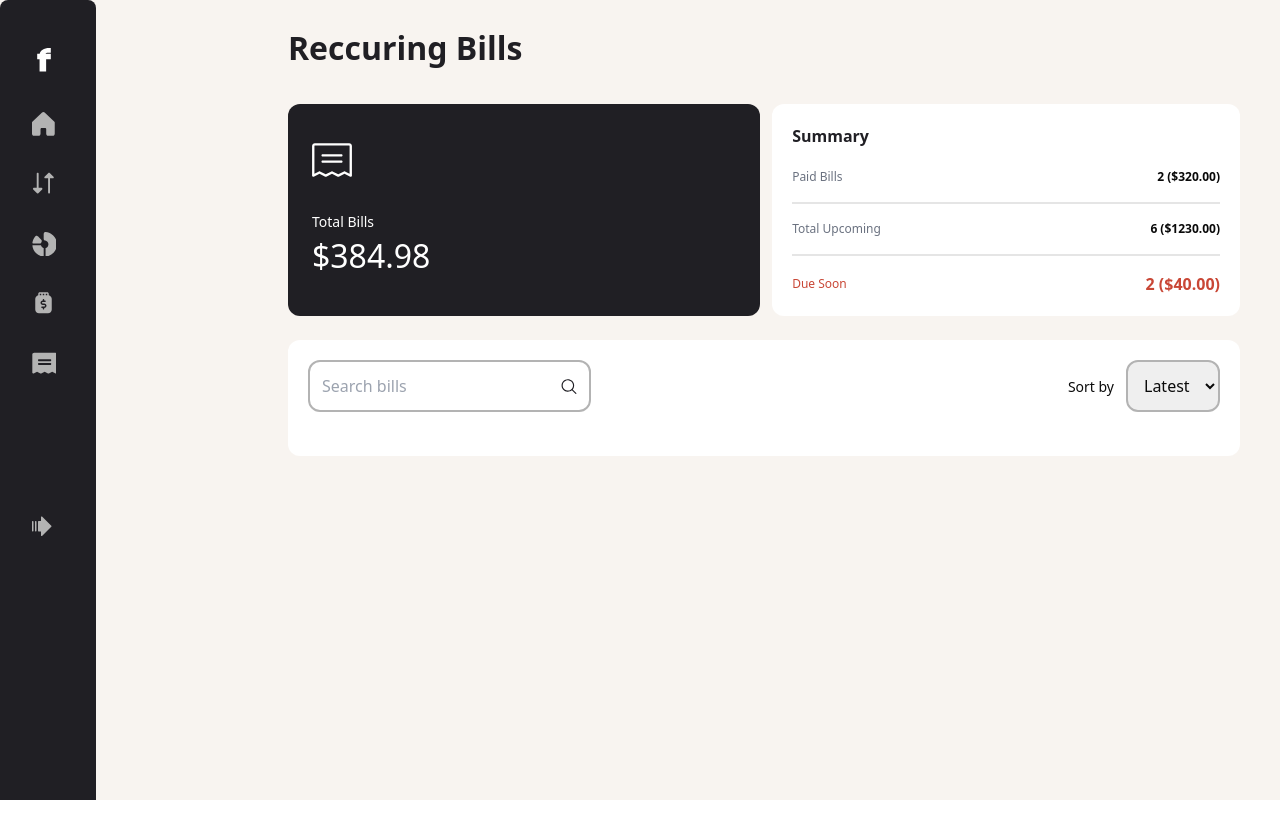
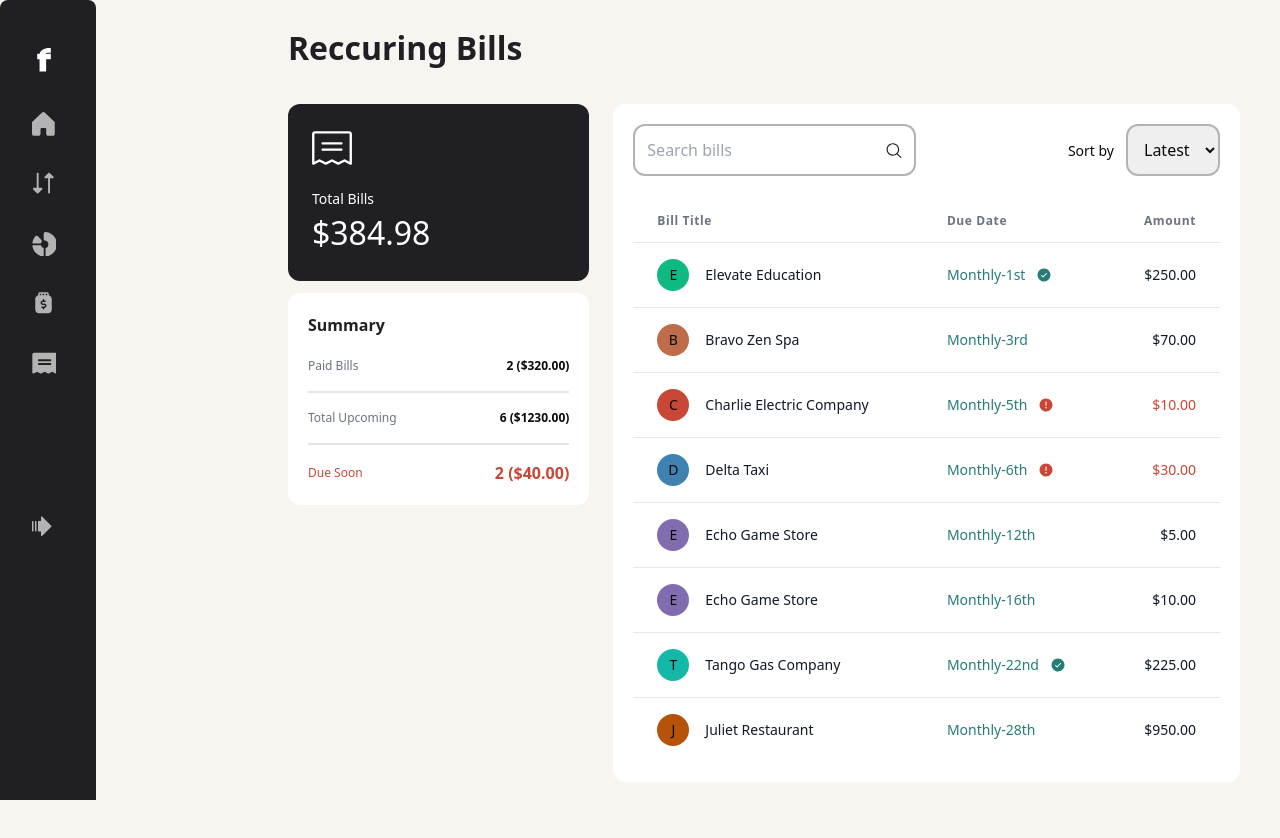
Before and after one commit to Mickaseg/personnal-finance-app, a React (Vite) app: page /recurring-bills in a window 1280 px wide. Shown: the top 838 px of the page. Before the commit the page ends 800 px from the top, so only its background shows below. Built offline with nearby package versions, Linux system fonts and the light colour scheme.

Commit message:
responsive

```diff
--- a/src/components/nav/Navbar.jsx
+++ b/src/components/nav/Navbar.jsx
@@ -20,53 +20,55 @@ const Navbar = () => {
 
     return (<nav
         className={`z-10 bg-grey900 fixed bottom-0 w-screen pt-4 rounded-t-lg  lg:h-screen ${expanded ? "lg:w-64" : "lg:w-24"} transition-all`}>
+
         <div className={"flex justify-start lg:p-8"}>
-                {expanded ? <img src={LogoLarge} className={"h-6 hidden lg:block w-24"} alt=""/> :
+            {expanded ? <img src={LogoLarge} className={"h-6 hidden lg:block whitespace-nowrap w-24"} alt=""/> :
                 <img src={LogoSmall} className={"w-6 h-6 hidden lg:flex lg:justify-center"} alt=""/>}
         </div>
+
         <ul className={"flex justify-evenly lg:flex-col lg:pr-6 lg:gap-4"}>
             <li>
                 <NavLink to={"/"}
-                             className="text-grey300 font-bold text-center text-preset5 flex flex-col items-center pt-2 pb-3 px-6 rounded-t-lg border-b-8 border-grey900 active:bg-white active:text-grey900 active:border-green lg:flex-row lg:text-preset3 lg:gap-4 lg:px-0 lg:pl-7 lg:border-b-0 lg:border-l-4 lg:rounded-tl-none lg:rounded-r-lg">
+                         className="text-grey300 font-bold text-center text-preset5 flex flex-col items-center pt-2 pb-3 px-6 rounded-t-lg border-b-8 border-grey900 active:bg-beige200 active:text-grey900 active:border-green lg:flex-row lg:text-preset3 lg:gap-4 lg:px-0 lg:pl-7 lg:border-b-0 lg:border-l-4 lg:rounded-tl-none lg:rounded-r-lg">
                     <img src={OverviewIcon} alt='#' className="icon w-6 h-6"/>
-                        <span className={"hidden md:block lg:hidden"}>Overview</span>
-                        {expanded ? <span className={"hidden lg:block"}>Overview</span> : null}
+                    <span className={"hidden md:block md:pt-1 lg:hidden"}>Overview</span>
+                    {expanded ? <span className={"hidden lg:block whitespace-nowrap"}>Overview</span> : null}
                 </NavLink>
             </li>
             <li>
                 <NavLink to={"/transactions"}
-                             className="text-grey300 font-bold text-center text-preset5 flex flex-col items-center pt-2 pb-3 px-6 rounded-t-lg border-b-8 border-grey900 active:bg-white active:text-grey900 active:border-green lg:flex-row lg:text-preset3 lg:gap-4 lg:px-0 lg:pl-7 lg:border-b-0 lg:border-l-4 lg:rounded-tl-none lg:rounded-r-lg">
+                         className="text-grey300 font-bold text-center text-preset5 flex flex-col items-center pt-2 pb-3 px-6 rounded-t-lg border-b-8 border-grey900 active:bg-beige200 active:text-grey900 active:border-green lg:flex-row lg:text-preset3 lg:gap-4 lg:px-0 lg:pl-7 lg:border-b-0 lg:border-l-4 lg:rounded-tl-none lg:rounded-r-lg">
                     <img src={TransactionsIcon} alt='#' className="icon"/>
-                        <span className={"hidden md:block lg:hidden"}>Transactions</span>
-                        {expanded ? <span className={"hidden lg:block"}>Transactions</span> : null}
+                    <span className={"hidden md:block md:pt-1 lg:hidden"}>Transactions</span>
+                    {expanded ? <span className={"hidden lg:block whitespace-nowrap"}>Transactions</span> : null}
                 </NavLink>
             </li>
             <li>
                 <NavLink to={"/budgets"}
-                             className="text-grey300 font-bold text-center text-preset5 flex flex-col items-center pt-2 pb-3 px-6 rounded-t-lg border-b-8 border-grey900 active:bg-white active:text-grey900 active:border-green lg:flex-row lg:text-preset3 lg:gap-4 lg:px-0 lg:pl-7 lg:border-b-0 lg:border-l-4 lg:rounded-tl-none lg:rounded-r-lg">
+                         className="text-grey300 font-bold text-center text-preset5 flex flex-col items-center pt-2 pb-3 px-6 rounded-t-lg border-b-8 border-grey900 active:bg-beige200 active:text-grey900 active:border-green lg:flex-row lg:text-preset3 lg:gap-4 lg:px-0 lg:pl-7 lg:border-b-0 lg:border-l-4 lg:rounded-tl-none lg:rounded-r-lg">
                     <img src={BudgetsIcon} alt='#' className="icon"/>
-                        <span className={"hidden md:block lg:hidden"}>Budgets</span>
+                    <span className={"hidden md:block md:pt-1 lg:hidden"}>Budgets</span>
 
-                        {expanded ? <span className={"hidden lg:block"}>Budgets</span> : null}
+                    {expanded ? <span className={"hidden lg:block whitespace-nowrap"}>Budgets</span> : null}
 
                 </NavLink>
             </li>
             <li>
                 <NavLink to={"/pots"}
-                             className="text-grey300 font-bold text-center text-preset5 flex flex-col items-center pt-2 pb-3 px-6 rounded-t-lg border-b-8 border-grey900 active:bg-white active:text-grey900 active:border-green lg:flex-row lg:text-preset3 lg:gap-4 lg:px-0 lg:pl-7 lg:border-b-0 lg:border-l-4 lg:rounded-tl-none lg:rounded-r-lg">
+                         className="text-grey300 font-bold text-center text-preset5 flex flex-col items-center pt-2 pb-3 px-6 rounded-t-lg border-b-8 border-grey900 active:bg-beige200 active:text-grey900 active:border-green lg:flex-row lg:text-preset3 lg:gap-4 lg:px-0 lg:pl-7 lg:border-b-0 lg:border-l-4 lg:rounded-tl-none lg:rounded-r-lg">
                     <img src={PotsIcon} alt='#' className="icon"/>
-                        <span className={"hidden md:block lg:hidden"}>Pots</span>
+                    <span className={"hidden md:block md:pt-1 lg:hidden"}>Pots</span>
 
-                        {expanded ? <span className={"hidden lg:block"}>Pots</span> : null}
+                    {expanded ? <span className={"hidden lg:block whitespace-nowrap"}>Pots</span> : null}
                 </NavLink>
             </li>
             <li>
                 <NavLink to={"/recurring-bills"}
-                             className="text-grey300 font-bold text-center text-preset5 flex flex-col items-center pt-2 pb-3 px-6 rounded-t-lg border-b-8 border-grey900 active:bg-white active:text-grey900 active:border-green lg:flex-row lg:text-preset3 lg:gap-4 lg:px-0 lg:pl-7 lg:border-b-0 lg:border-l-4 lg:rounded-tl-none lg:rounded-r-lg">
+                         className="text-grey300 font-bold text-center text-preset5 flex flex-col items-center pt-2 pb-3 px-6 rounded-t-lg border-b-8 border-grey900 active:bg-beige200 active:text-grey900 active:border-green lg:flex-row lg:text-preset3 lg:gap-4 lg:px-0 lg:pl-7 lg:border-b-0 lg:border-l-4 lg:rounded-tl-none lg:rounded-r-lg">
 
                     <img src={RecurringBillsIcon} alt='#' className="icon"/>
-                        <span className={"hidden md:block lg:hidden"}>Recurring Bills</span>
-                        {expanded ? <span className={"hidden lg:block"}>Recurring Bills</span> : null}
+                    <span className={"hidden md:block md:pt-1 lg:hidden"}>Recurring Bills</span>
+                    {expanded ? <span className={"hidden lg:block whitespace-nowrap "}>Recurring Bills</span> : null}
                 </NavLink>
             </li>
         </ul>
--- a/src/components/tables/RecurringBillsTable.jsx
+++ b/src/components/tables/RecurringBillsTable.jsx
@@ -42,6 +42,8 @@ const RecurringBillsTable = () => {
     ];
     return (
         <div className="w-full mx-auto bg-white pt-6">
+
+            {/* Mobile View (default) */}
             <div className="block md:hidden divide-y divide-gray-100">
                 {bills.map((bill) => (
                     <div key={bill.id} className="flex items-center justify-between py-3 first:pt-0">
@@ -70,6 +72,58 @@ const RecurringBillsTable = () => {
                     </div>
                 ))}
             </div>
+
+            {/* Tablet/Desktop View */}
+            <div className="hidden md:block">
+                <table className="min-w-full divide-y divide-gray-200">
+                    <thead>
+                    <tr>
+                        <th className="px-6 py-3 text-left text-preset5 text-gray-500 tracking-wider">
+                            Bill Title
+                        </th>
+                        <th className="px-6 py-3 text-left text-preset5 text-gray-500 tracking-wider">
+                            Due Date
+                        </th>
+                        <th className="px-6 py-3 text-right text-preset5 text-gray-500 tracking-wider">
+                            Amount
+                        </th>
+                    </tr>
+                    </thead>
+                    <tbody className="bg-white divide-y divide-gray-200">
+                    {bills.map((bill) => (
+                        <tr key={bill.id} className="hover:bg-gray-50">
+                            <td className="px-6 py-4 whitespace-nowrap">
+                                <div className="flex items-center">
+                                    <div
+                                        className={`${bill.color} h-8 w-8 rounded-full flex items-center justify-center font-medium text-sm`}>
+                                        {bill.name.charAt(0)}
+                                    </div>
+                                    <div className="ml-4">
+                                        <div className="text-sm font-medium text-gray-900">
+                                            {bill.name}
+                                        </div>
+                                    </div>
+                                </div>
+                            </td>
+                            <td className="px-6 py-4 whitespace-nowrap">
+                                <div className="text-sm text-green flex gap-3">
+                                    {bill.schedule}
+                                    {bill.status === "overdue" && <img src={OverdueIcon} alt={""}/>}
+                                    {bill.status === "paid" && <img src={PaidIcon} alt={""}/>}
+                                </div>
+
+                            </td>
+                            <td className="px-6 py-4 whitespace-nowrap text-right">
+                                <div
+                                    className={`text-sm font-medium ${bill.status === "overdue" ? "text-red" : "text-gray-900"}`}>
+                                    ${bill.amount.toFixed(2)}
+                                </div>
+                            </td>
+                        </tr>
+                    ))}
+                    </tbody>
+                </table>
+            </div>
         </div>
     );
 };
--- a/src/pages/Overview.jsx
+++ b/src/pages/Overview.jsx
@@ -37,7 +37,7 @@ const Overview = () => {
                 </div>
             </section>
 
-            <div className={"flex flex-col gap-8 "}>
+            <div className={"flex flex-col gap-8"}>
                 {/*POTS*/}
                 <section className={"py-6 px-5 bg-white rounded-xl flex flex-col gap-5 md:p-8"}>
 
--- a/src/pages/Pots.jsx
+++ b/src/pages/Pots.jsx
@@ -15,6 +15,7 @@ const Pots = () => {
                 </button>
             </div>
 
+            {/*SAVINGS*/}
             <div className={"flex flex-col gap-6 lg:grid lg:grid-cols-2"}>
             <SavingsCard savedAmount={savedAmount} targetAmount={targetAmount} barColor={"bg-red"}/>
             <SavingsCard savedAmount={savedAmount} targetAmount={targetAmount} barColor={"bg-red"}/>
--- a/src/pages/RecurringBills.jsx
+++ b/src/pages/RecurringBills.jsx
@@ -26,8 +26,9 @@ const RecurringBills = () => {
 
             <h1 className={"text-preset1 text-grey900 font-bold pb-8"}>Reccuring Bills</h1>
 
+            <div className={"lg:grid lg:grid-cols-12 lg:gap-6"}>
             {/*TOTAL BILLS*/}
-            <div className={"flex flex-col gap-3 pb-6 md:flex-row"}>
+            <div className={"flex flex-col gap-3 pb-6 md:flex-row lg:col-span-4 lg:flex-col"}>
             <section className={"w-full bg-grey900 p-6 text-white rounded-xl flex gap-5 items-center md:flex-col md:items-start md:justify-evenly"}>
                 <img src={BillsIcon} alt="" className={"text-white w-10 h-10"}/>
                 <div>
@@ -66,10 +67,11 @@ const RecurringBills = () => {
             </div>
 
             {/*BILLS TABLE*/}
-            <section className={"bg-white rounded-xl p-5"}>
+            <section className={"bg-white rounded-xl p-5 lg:col-span-8"}>
                 <BillsSearchForm/>
                 <RecurringBillsTable/>
             </section>
+            </div>
 
         </div>
     );
```
Lines whose indentation alone changed are shown as unchanged.
